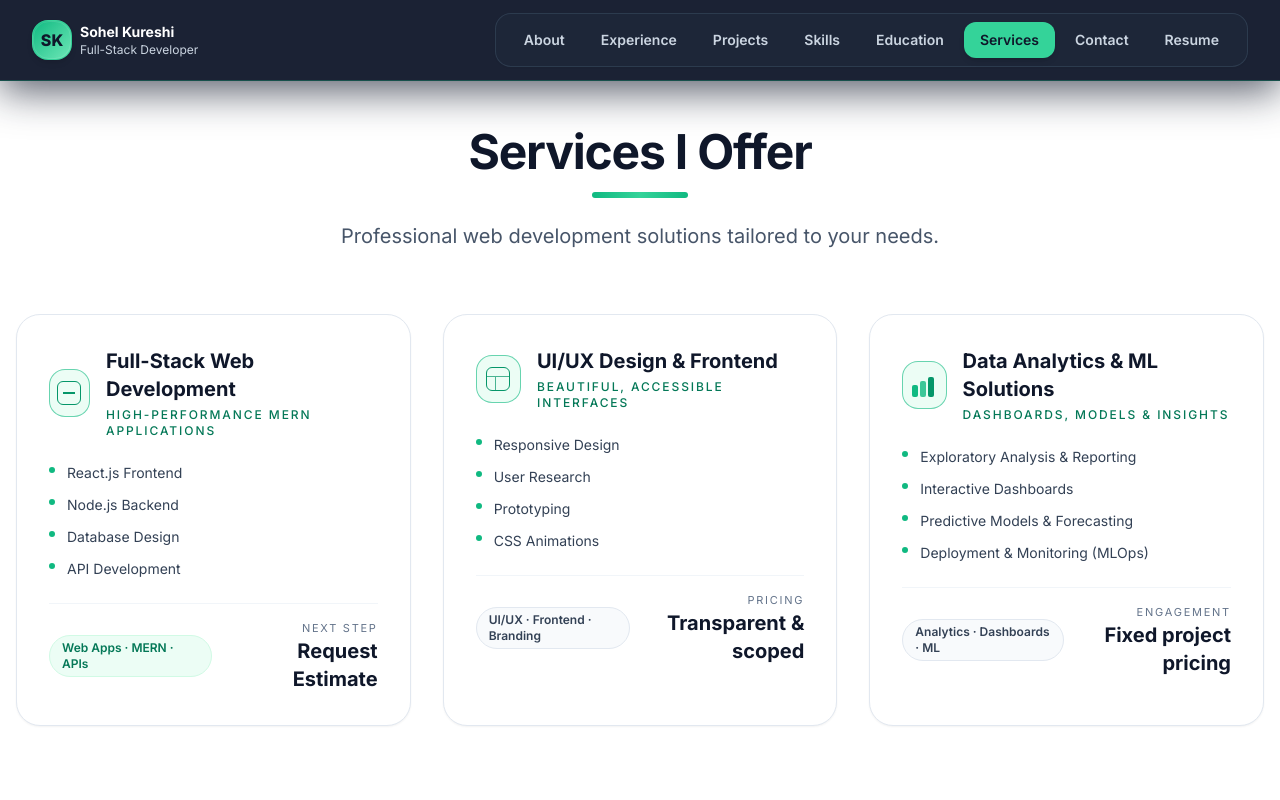
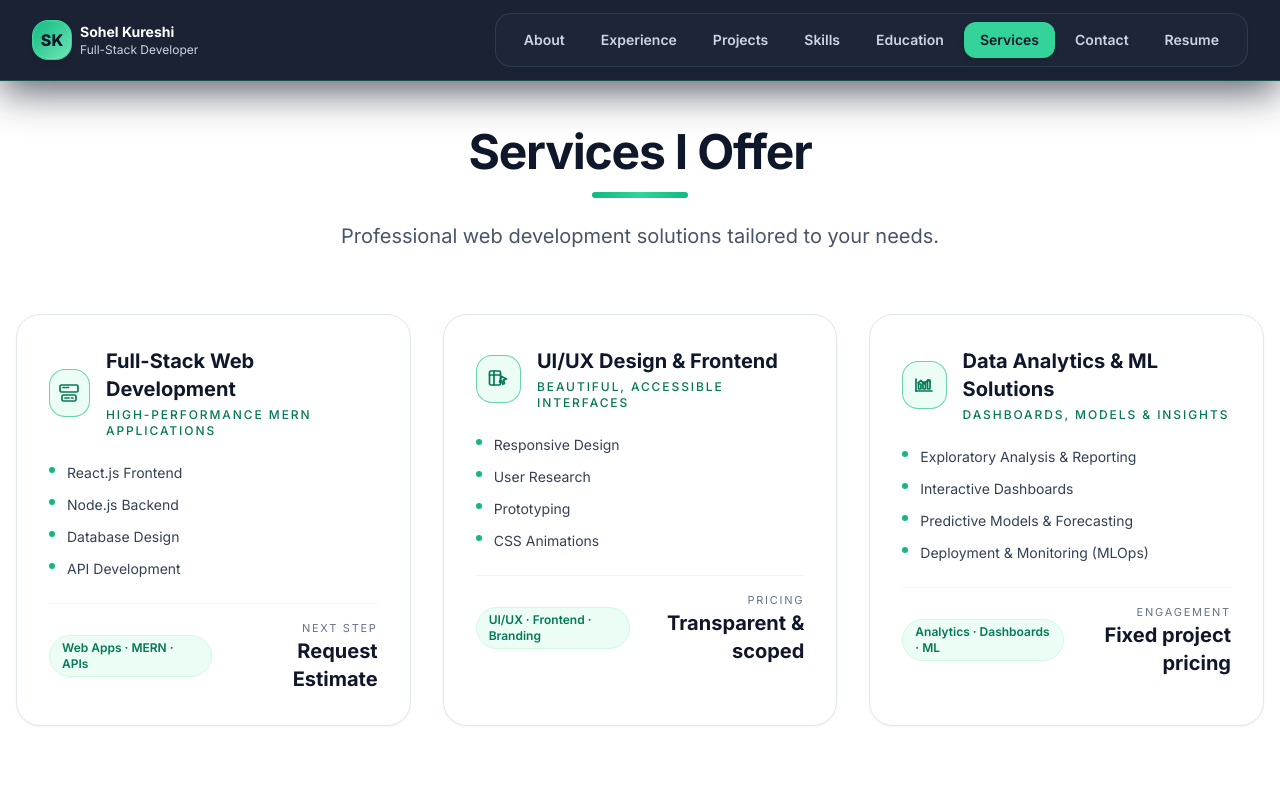
Before and after one commit to sohelkureshi/Next.js_portfolio, a Next.js app: page /services in a window 1280 px wide. Shown: the top 800 px of the page. Built offline with nearby package versions, Linux system fonts and the light colour scheme.

Commit message:
improved UI and corrected text

```diff
--- a/src/components/sections/AboutContent.tsx
+++ b/src/components/sections/AboutContent.tsx
@@ -109,12 +109,19 @@ export default function AboutContent() {
       {/* What Drives Me */}
       <section className="max-w-full bg-white py-14 lg:py-16 mt-4 border-t border-slate-100">
         <div className="max-w-7xl mx-auto px-4 lg:px-8 text-center">
-          <h3 className="text-3xl lg:text-4xl font-extrabold mb-7 flex items-center justify-center text-slate-900 tracking-tight mx-auto max-w-max">
-            <span className="mr-3 inline-flex items-center justify-center w-9 h-9 rounded-full bg-emerald-50 border border-emerald-200">
-              <i className="bi bi-heart-fill text-emerald-600 text-lg" />
-            </span>
-            <span>What Drives Me</span>
-          </h3>
+          <h3 className="text-3xl lg:text-4xl font-extrabold mb-7 flex items-center justify-center gap-3 text-slate-900 tracking-tight select-none">
+        <svg
+          xmlns="http://www.w3.org/2000/svg"
+          className="w-7 h-7 text-emerald-600"
+          fill="currentColor"
+          viewBox="0 0 24 24"
+        >
+          <path d="M12 17.3l6.18 3.7-1.64-7 5.46-4.7-7.19-.6L12 2 9.19 8.7l-7.19.6 5.46 4.7-1.64 7L12 17.3z" />
+        </svg>
+
+        <span>What Drives Me</span>
+      </h3>
+
 
           <div className="flex flex-wrap justify-center gap-5">
             {['Clean Code', 'Team Collaboration', 'Innovation', 'Continuous Learning'].map((item) => (
--- a/src/components/sections/ContactContent.tsx
+++ b/src/components/sections/ContactContent.tsx
@@ -105,10 +105,16 @@ export default function ContactContent() {
 
           {/* LinkedIn */}
           <div className="group p-6 bg-white/90 backdrop-blur-xl rounded-3xl border border-slate-200 hover:border-emerald-300 hover:shadow-2xl transition-all duration-300 hover:-translate-y-2">
-            <div className="w-12 h-12 bg-slate-100 rounded-2xl flex items-center justify-center mb-4 group-hover:bg-slate-200 transition-all shadow-sm">
-              <div className="w-7 h-7 rounded-lg bg-slate-900 flex items-center justify-center">
-                <span className="text-[10px] font-bold text-white">in</span>
-              </div>
+            <div className="w-12 h-12 bg-emerald-50 rounded-2xl flex items-center justify-center mb-4 group-hover:bg-emerald-100 transition-all shadow-sm">
+              {/* LinkedIn Icon (clean simple SVG like phone/mail) */}
+              <svg
+                xmlns="http://www.w3.org/2000/svg"
+                className="w-6 h-6"
+                fill="#047857"
+                viewBox="0 0 24 24"
+              >
+                <path d="M4.98 3.5C4.98 4.6 4.1 5.5 3 5.5C1.9 5.5 1 4.6 1 3.5C1 2.4 1.9 1.5 3 1.5C4.1 1.5 4.98 2.4 4.98 3.5ZM1.5 8H4.5V22H1.5V8ZM8 8H11V9.8H11.1C11.6 8.9 12.9 7.9 14.8 7.9C19 7.9 19.5 10.6 19.5 14.2V22H16.5V14.9C16.5 13 16.5 10.8 14 10.8C11.5 10.8 11.2 12.7 11.2 14.7V22H8V8Z" />
+              </svg>
             </div>
 
             <h4 className="text-2xl font-bold text-slate-900 mb-1">LinkedIn</h4>
@@ -126,19 +132,15 @@ export default function ContactContent() {
 
           {/* GitHub */}
           <div className="group p-6 bg-white/90 backdrop-blur-xl rounded-3xl border border-slate-200 hover:border-emerald-300 hover:shadow-2xl transition-all duration-300 hover:-translate-y-2">
-            <div className="w-12 h-12 bg-slate-900 rounded-2xl flex items-center justify-center mb-4 group-hover:bg-slate-800 transition-all shadow-sm">
-              {/* GitHub Icon */}
+            <div className="w-12 h-12 bg-emerald-50 rounded-2xl flex items-center justify-center mb-4 group-hover:bg-emerald-100 transition-all shadow-sm">
+              {/* GitHub Icon (same emerald theme) */}
               <svg
                 xmlns="http://www.w3.org/2000/svg"
                 className="w-7 h-7"
                 viewBox="0 0 24 24"
-                fill="currentColor"
+                fill="#047857"
               >
-                <path
-                  fillRule="evenodd"
-                  clipRule="evenodd"
-                  d="M12 .5A11.5 11.5 0 0 0 .5 12c0 5.08 3.29 9.38 7.86 10.9.58.1.79-.25.79-.56v-1.98c-3.2.7-3.88-1.39-3.88-1.39-.53-1.36-1.3-1.72-1.3-1.72-1.06-.74.08-.73.08-.73 1.17.08 1.78 1.2 1.78 1.2 1.04 1.78 2.73 1.26 3.4.96.1-.75.4-1.26.72-1.55-2.55-.29-5.23-1.28-5.23-5.7 0-1.26.45-2.3 1.19-3.11-.12-.29-.52-1.46.11-3.04 0 0 .97-.31 3.18 1.19a10.9 10.9 0 0 1 5.8 0c2.2-1.5 3.18-1.19 3.18-1.19.63 1.58.23 2.75.11 3.04.74.82 1.18 1.86 1.18 3.11 0 4.43-2.69 5.41-5.26 5.69.41.36.77 1.08.77 2.18v3.23c0 .31.2.67.8.56A11.51 11.51 0 0 0 23.5 12 11.5 11.5 0 0 0 12 .5Z"
-                />
+                <path d="M12 .5A11.5 11.5 0 0 0 .5 12c0 5.08 3.2 9.36 7.7 10.9c.6.1.8-.25.8-.55v-2c-3.2.7-3.9-1.4-3.9-1.4c-.5-1.4-1.3-1.7-1.3-1.7c-1-.8.1-.8.1-.8c1.2.1 1.8 1.2 1.8 1.2c1 1.8 2.7 1.3 3.4.9c.1-.8.4-1.3.7-1.6c-2.6-.3-5.3-1.3-5.3-5.7c0-1.3.5-2.3 1.2-3.1c-.1-.3-.5-1.5.1-3c0 0 1-.3 3.2 1.2a10.7 10.7 0 0 1 5.8 0c2.2-1.5 3.2-1.2 3.2-1.2c.6 1.6.2 2.8.1 3c.8.8 1.2 1.8 1.2 3.1c0 4.4-2.7 5.4-5.3 5.7c.4.4.8 1.1.8 2.2v3.2c0 .3.2.7.8.6A11.5 11.5 0 0 0 23.5 12A11.5 11.5 0 0 0 12 .5Z" />
               </svg>
             </div>
 
@@ -154,6 +156,7 @@ export default function ContactContent() {
               Visit GitHub Profile
             </a>
           </div>
+
 
           {/* WhatsApp / Phone */}
           <div className="group p-6 bg-white/90 backdrop-blur-xl rounded-3xl border border-slate-200 hover:border-emerald-300 hover:shadow-2xl transition-all duration-300 hover:-translate-y-2">
--- a/src/components/sections/ServicesContent.tsx
+++ b/src/components/sections/ServicesContent.tsx
@@ -26,10 +26,26 @@ export default function ServicesContent() {
   <div className="group relative p-8 rounded-3xl bg-white border border-slate-200 shadow-sm hover:shadow-xl hover:border-emerald-500/80 hover:-translate-y-1.5 transition-all duration-300">
     <div className="mb-6 flex items-center gap-4">
       <div className="flex items-center justify-center w-12 h-12 rounded-2xl border border-emerald-500/60 bg-emerald-50">
-          {/* Simple icon */}
-          <div className="w-6 h-6 border-[1.5px] border-emerald-600 rounded-md flex items-center justify-center">
-            <span className="w-3 h-[2px] bg-emerald-600" />
-          </div>
+        {/* Full-Stack icon: browser + server */}
+        <svg
+          xmlns="http://www.w3.org/2000/svg"
+          className="w-6 h-6"
+          viewBox="0 0 24 24"
+          fill="none"
+          stroke="#047857"
+          strokeWidth={1.7}
+          strokeLinecap="round"
+          strokeLinejoin="round"
+        >
+          {/* top: browser */}
+          <rect x="3" y="4" width="18" height="7" rx="1.5" />
+          <path d="M6 6.5h2" />
+          <path d="M9.5 6.5h2" />
+          {/* bottom: server / API box */}
+          <rect x="5" y="14" width="14" height="6" rx="1.5" />
+          <path d="M8 17h4" />
+          <path d="M14.5 17h1.5" />
+        </svg>
       </div>
       <div>
         <h3 className="text-xl font-bold text-slate-900">
@@ -79,14 +95,24 @@ export default function ServicesContent() {
   <div className="group relative p-8 rounded-3xl bg-white border border-slate-200 shadow-sm hover:shadow-xl hover:border-emerald-500/80 hover:-translate-y-1.5 transition-all duration-300">
     <div className="mb-6 flex items-center gap-4">
       <div className="flex items-center justify-center w-12 h-12 rounded-2xl border border-emerald-500/60 bg-emerald-50">
-          {/* Simple layout icon */}
-          <div className="w-6 h-6 rounded-md border border-emerald-600 flex flex-col overflow-hidden">
-            <div className="h-[40%] border-b border-emerald-600/70" />
-            <div className="flex-1 flex">
-              <div className="w-[38%] border-r border-emerald-600/70" />
-              <div className="flex-1" />
-            </div>
-          </div>
+        {/* UI layout + cursor icon */}
+        <svg
+          xmlns="http://www.w3.org/2000/svg"
+          className="w-6 h-6"
+          viewBox="0 0 24 24"
+          fill="none"
+          stroke="#047857"
+          strokeWidth={1.7}
+          strokeLinecap="round"
+          strokeLinejoin="round"
+        >
+          {/* layout frame */}
+          <rect x="3.5" y="4" width="11" height="14" rx="1.5" />
+          <path d="M3.5 8h11" />
+          <path d="M8 4v14" />
+          {/* cursor over layout */}
+          <path d="M15.5 9.5 20.5 12 17.4 13.1 18.5 16.5 16.8 17.2 15.7 13.9 13.5 15.1 15.5 9.5Z" />
+        </svg>
       </div>
       <div>
         <h3 className="text-xl font-bold text-slate-900">
@@ -118,9 +144,10 @@ export default function ServicesContent() {
     </ul>
 
     <div className="flex items-center justify-between mt-4 pt-4 border-t border-slate-100">
-        <div className="px-3 py-1 rounded-full bg-slate-50 border border-slate-200 text-xs font-semibold text-slate-700">
+      <div className="px-3 py-1 rounded-full bg-emerald-50 border border-emerald-100 text-xs font-semibold text-emerald-700">
         UI/UX · Frontend · Branding
       </div>
+
       <div className="text-right">
         <span className="block text-[11px] uppercase tracking-[0.16em] text-slate-500">
           Pricing
@@ -136,12 +163,24 @@ export default function ServicesContent() {
   <div className="group relative p-8 rounded-3xl bg-white border border-slate-200 shadow-sm hover:shadow-xl hover:border-emerald-500/80 hover:-translate-y-1.5 transition-all duration-300">
     <div className="mb-6 flex items-center gap-4">
       <div className="flex items-center justify-center w-12 h-12 rounded-2xl border border-emerald-500/60 bg-emerald-50">
-          {/* Simple graph icon */}
-          <div className="w-6 h-6 flex items-end gap-0.5">
-            <div className="w-1.5 h-3 rounded-sm bg-emerald-500" />
-            <div className="w-1.5 h-4 rounded-sm bg-emerald-500/80" />
-            <div className="w-1.5 h-5 rounded-sm bg-emerald-600" />
-          </div>
+        {/* Analytics chart + trend line icon */}
+        <svg
+          xmlns="http://www.w3.org/2000/svg"
+          className="w-6 h-6"
+          viewBox="0 0 24 24"
+          fill="none"
+          stroke="#047857"
+          strokeWidth={1.7}
+          strokeLinecap="round"
+          strokeLinejoin="round"
+        >
+          <path d="M4 18V6" />
+          <path d="M4 18h16" />
+          <rect x="6.5" y="11" width="2.5" height="5" rx="0.4" />
+          <rect x="11" y="9" width="2.5" height="7" rx="0.4" />
+          <rect x="15.5" y="7" width="2.5" height="9" rx="0.4" />
+          <path d="M6 10l3-2.5L12 11l4-4 2 1.5" />
+        </svg>
       </div>
       <div>
         <h3 className="text-xl font-bold text-slate-900">
@@ -173,9 +212,10 @@ export default function ServicesContent() {
     </ul>
 
     <div className="flex items-center justify-between mt-4 pt-4 border-t border-slate-100">
-        <div className="px-3 py-1 rounded-full bg-slate-50 border border-slate-200 text-xs font-semibold text-slate-700">
+      <div className="px-3 py-1 rounded-full bg-emerald-50 border border-emerald-100 text-xs font-semibold text-emerald-700">
         Analytics · Dashboards · ML
       </div>
+
       <div className="text-right">
         <span className="block text-[11px] uppercase tracking-[0.16em] text-slate-500">
           Engagement
@@ -255,7 +295,7 @@ export default function ServicesContent() {
                      hover:bg-slate-800 active:scale-[0.98] transition-all"
         >
           <span className="w-2 h-2 rounded-full bg-emerald-400" />
-          <span>Get in touch about a project</span>
+          <span>Start Your Project</span>
         </Link>
       </div>
     </section>
```
Also changed, not shown: src/components/sections/EducationContent.tsx (+43 -16 lines), src/components/sections/ResumeContent.tsx (+38 -21 lines). Lines whose indentation alone changed are shown as unchanged.
